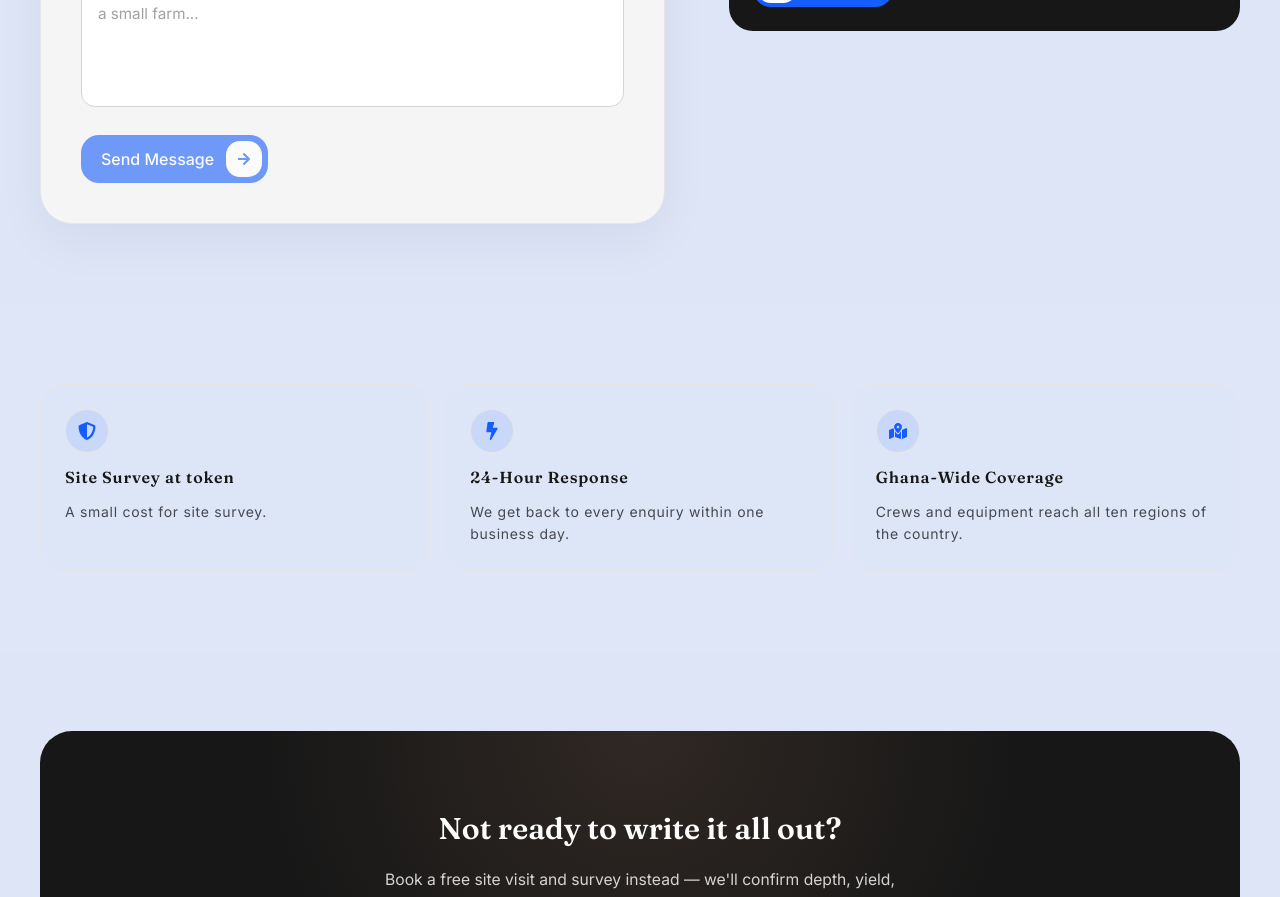
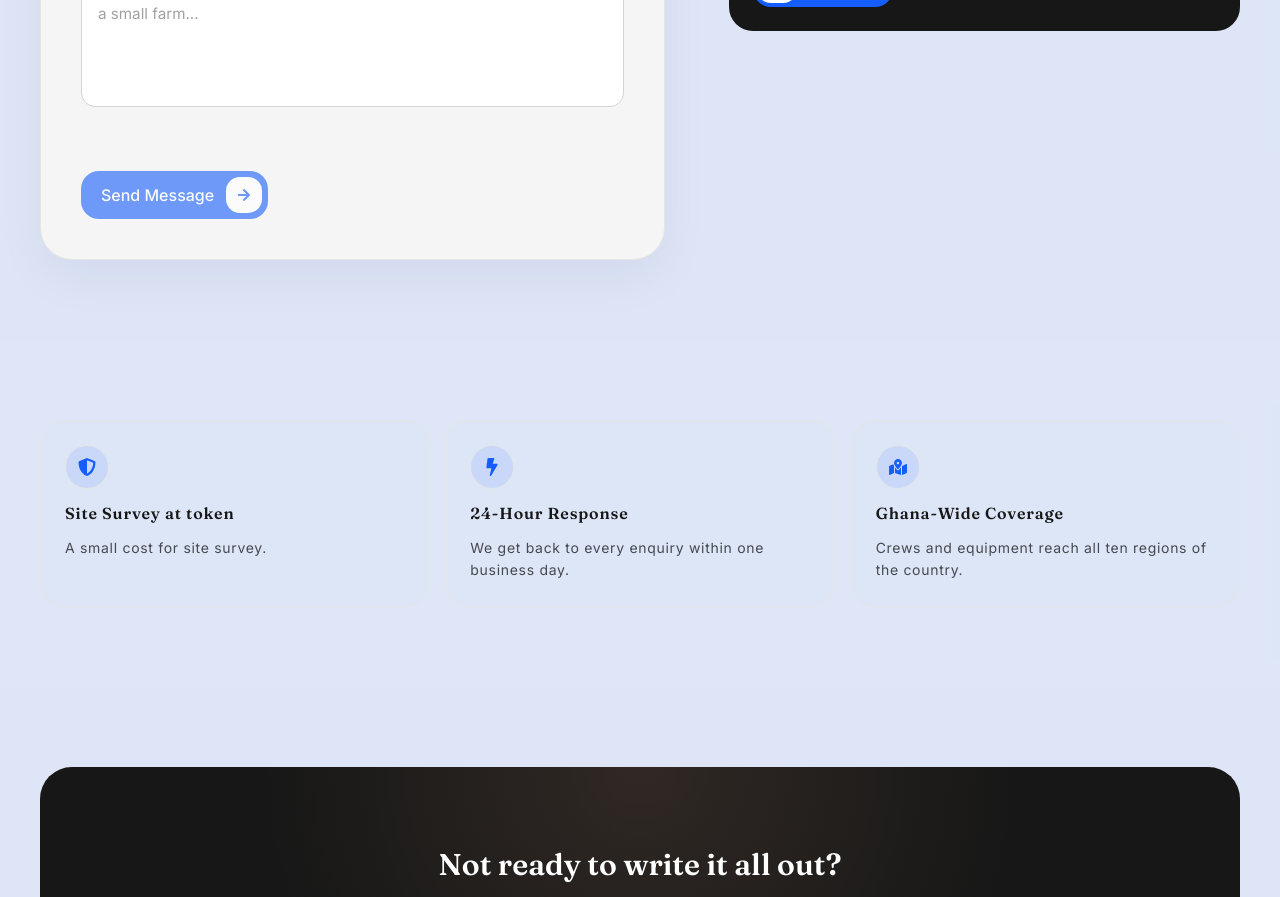
Before and after one commit to DubemUmeh/Mega-Resources, a Next.js app: page /contact in a window 1280 px wide. Shown: the part 1120-2017 px from the top of the page. Built offline with nearby package versions, Linux system fonts and the light colour scheme.

Commit message:
Render Turnstile on public submission forms

```diff
--- a/app/contact/_components/contact-form.tsx
+++ b/app/contact/_components/contact-form.tsx
@@ -161,6 +161,7 @@ export default function ContactForm() {
           />
         </Field>
 
+        <TurnstileField action="contact" onToken={setTurnstileToken} />
         <button
           type="submit"
           disabled={submitting || !turnstileToken || !formStartedAt}
```
